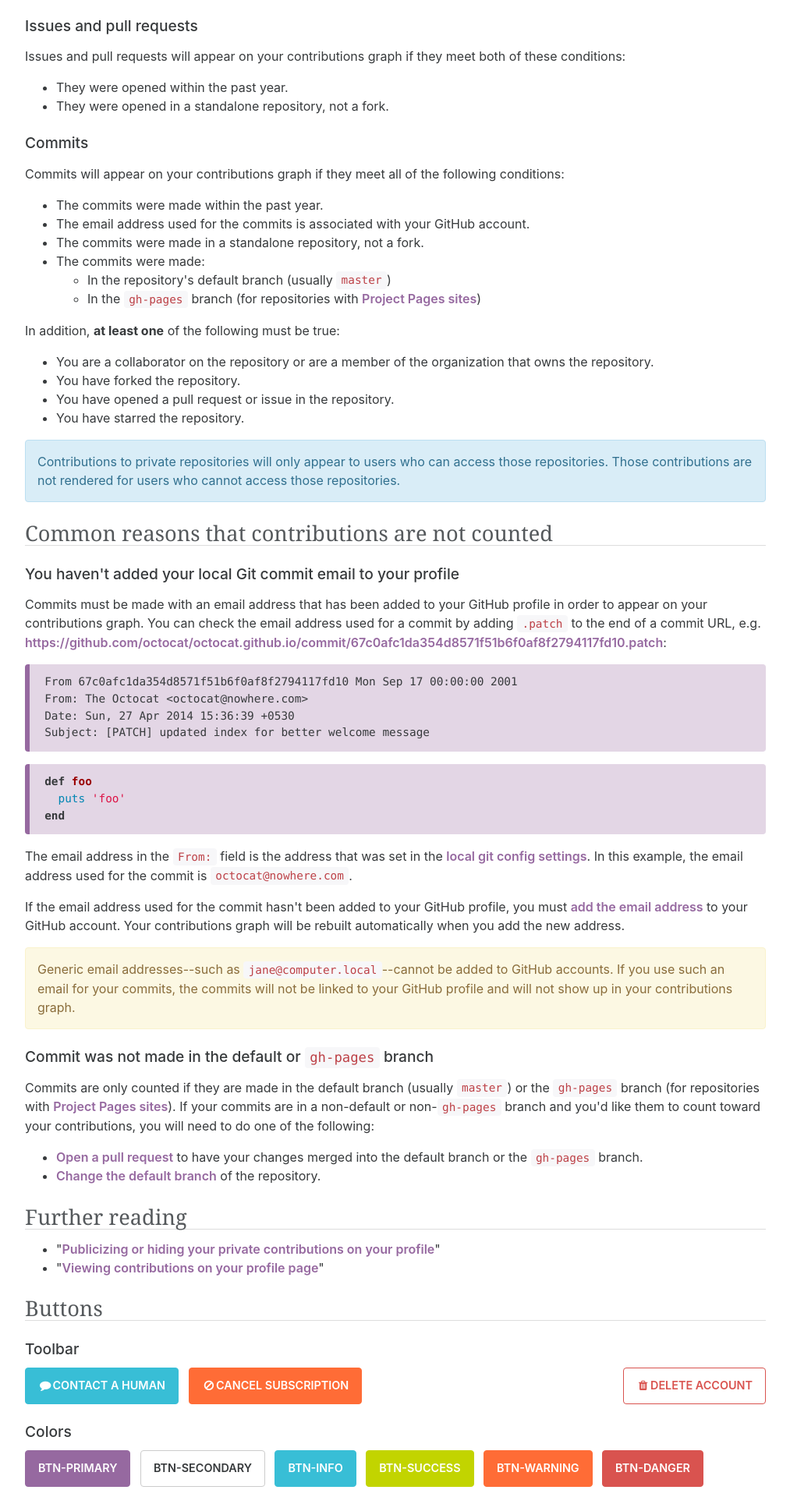
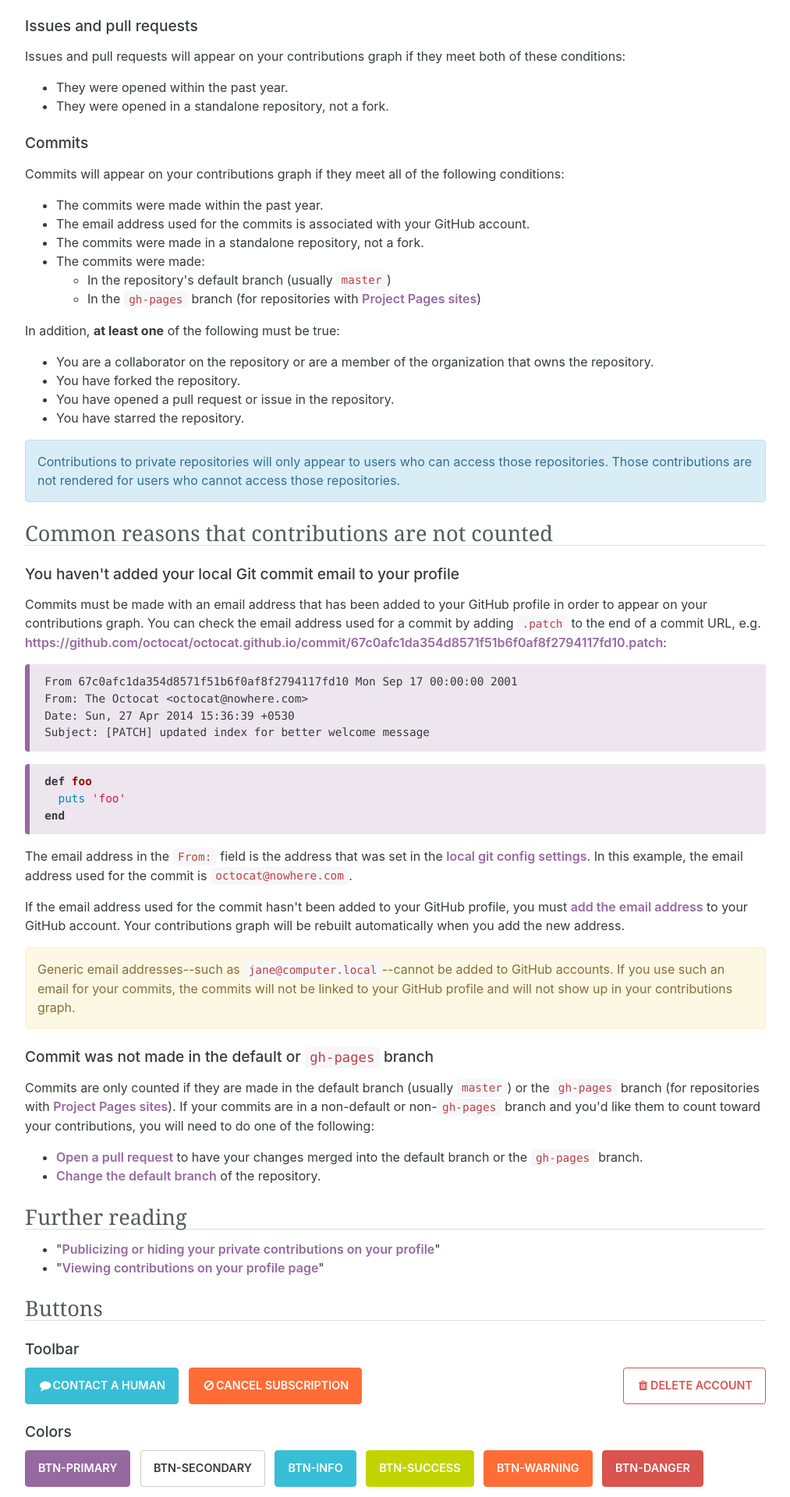
Before and after one commit to medusal/medusal.github.io, a Jekyll site: the page built from _pages/template.html, in a window 1280 px wide. Shown: the part 407-2327 px from the top of the page at 78% size, without its empty margins (133-1146 px from the left). Built offline with Jekyll 4.4.1, drawn with Linux system fonts in a browser that asks for light colours.

```diff
--- a/_includes/head.html
+++ b/_includes/head.html
@@ -2,7 +2,7 @@
   <meta charset="utf-8">
   <meta http-equiv="X-UA-Compatible" content="IE=edge">
   <meta content="width=device-width, initial-scale=1.0, maximum-scale=1.0, user-scalable=0" name="viewport">
-  <title>{% if page.title %}{{ page.title | escape }} - {{ site.title | escape }}{% else %}{{ site.title | escape }}{% endif %}</title>
+  <title>{% if page.title and page.title != '' %}{{ page.title | escape }} - {{ site.title | escape }}{% else %}{{ site.title | escape }}{% endif %}</title>
   <meta name="description" content="{% if page.excerpt %}{{ page.excerpt | strip_html | strip_newlines | truncate: 160 }}{% else %}{{ site.description }}{% endif %}">
 
   <link rel="stylesheet" href="{{ "/css/font-awesome.css" | prepend: site.baseurl }}">
--- a/_sass/_style.scss
+++ b/_sass/_style.scss
@@ -66,7 +66,7 @@ p {
 pre {
   border-radius: $border-radius;
   padding: 0.8rem 1.2rem;
-  background-color: lighten($brand-primary, 35%);
+  background-color: lighten($brand-primary, 40%);
   border-left: 6px solid $brand-primary;
 }
 
```
